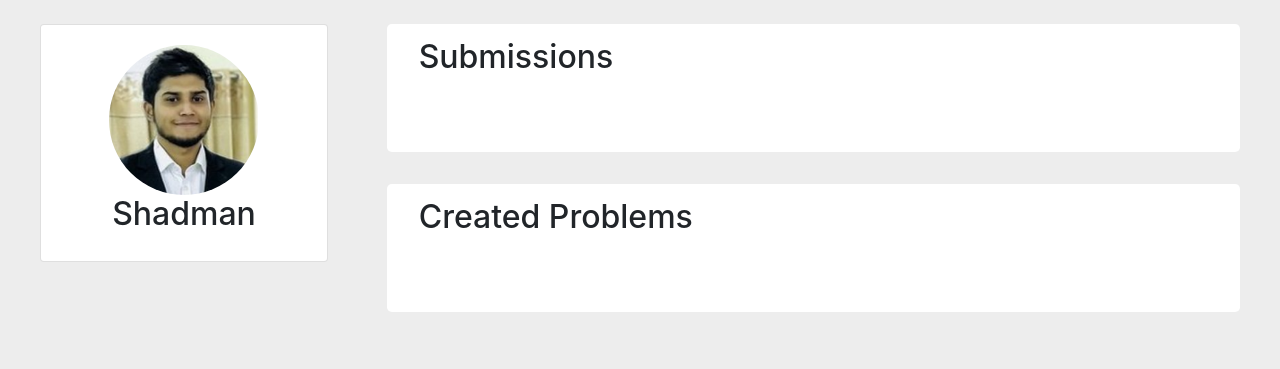
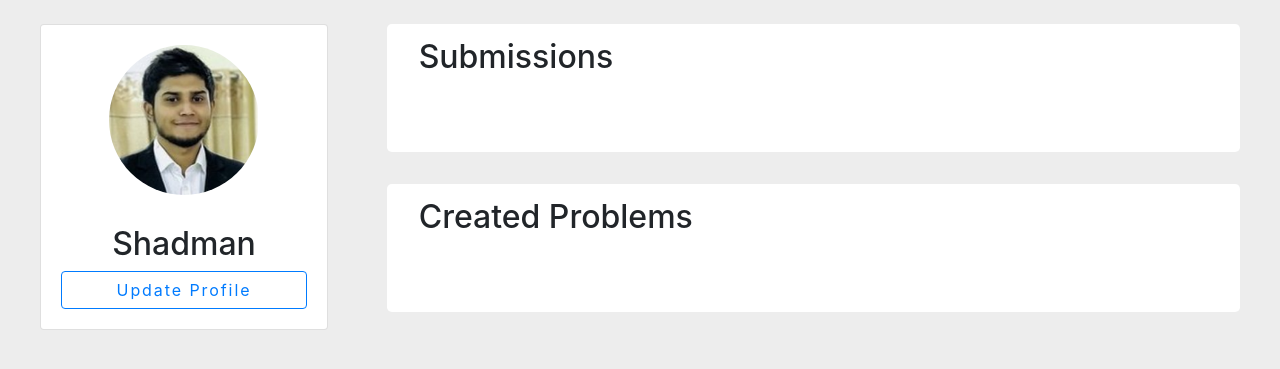
Before and after one commit to Shadman-Ahmed-Chowdhury/Online-Judge, a Django app: page /profile/ in a window 1280 px wide. Shown: the part 59-428 px from the top of the page. Run offline with Django 3.2, Linux system fonts and the light colour scheme; a user stored in the database is signed in; data comes from the database, SQL or seed files in the repository; both versions use the stored data as it was after the commit; some libraries are stand-ins or nearby versions.

Commit message:
User Profile Updating Functionality Added

```diff
--- a/online_judge/accounts/templates/accounts/profile.html
+++ b/online_judge/accounts/templates/accounts/profile.html
@@ -8,7 +8,10 @@
 		.card {
 			margin-left: 40px;
 		}
-		.img-center {
+		h2 {
+			margin-top: 30px;
+		}
+		.center {
 		  display: block;
 		  margin-left: auto;
 		  margin-right: auto;
@@ -35,8 +38,15 @@
 			<div class="card" style="width: 18rem;">
 			  <div class="card-body">
 
-				<img src="{{ user.profile.image.url }}" class="rounded-circle img-center" width="150" height="150">
+				<img src="{{ user.profile.image.url }}" class="rounded-circle center" width="150" height="150">
 				<h2 align="center"> {{ user.username }} </h2>
+				{% if request.user.profile %}
+					<a href="{% url 'accounts:profile_update' %}" class="btn btn-outline-primary center">Update Profile</a>
+				{% else %}
+					<a href="#" class="btn btn-outline-primary center">Create Profile</a>
+				{% endif %}
+
+
 			  </div>
 			</div>
 		</div>
--- a/online_judge/accounts/urls.py
+++ b/online_judge/accounts/urls.py
@@ -8,5 +8,7 @@ urlpatterns = [
 	path('login/', views.loginPage, name="login"),
 	path('logout/', views.logoutUser, name='logout'),
 	path('profile/', views.profile, name='profile'),
+	path('profile_update/', views.profile_update, name='profile_update'),
+	#path('create_profile/', views.create_profile, name='create_profile'),
 	path("", views.index, name='index'),
 ]
--- a/online_judge/accounts/views.py
+++ b/online_judge/accounts/views.py
@@ -1,8 +1,9 @@
 from django.shortcuts import render, redirect
-from .forms import CreateUserForm
+from .forms import CreateUserForm, UserUpdateForm, ProfileUpdateForm, CreateProfileForm
 from django.contrib import messages
 from django.contrib.auth import authenticate, login, logout
 from django.contrib.auth.decorators import login_required
+from .models import Profile
 
 # Create your views here.
 
@@ -15,9 +16,10 @@ def registerPage(request):
 		if request.method == 'POST':
 			form = CreateUserForm(request.POST)
 			if form.is_valid():
-				form.save()
-				user = form.cleaned_data.get('username')
-				messages.success(request, 'Sign Up successful for ' + user)
+				user = form.save()
+				username = form.cleaned_data.get('username')
+				messages.success(request, 'Sign Up successful for ' + username)
+				Profile.objects.create(user=user)
 				return redirect('accounts:login')
 
 
@@ -50,6 +52,28 @@ def logoutUser(request):
 def profile(request):
 	return render(request, 'accounts/profile.html')
 
+@login_required
+def profile_update(request):
+	if request.method == 'POST':
+		user_update_form = UserUpdateForm(request.POST, instance=request.user)
+		profile_update_form = ProfileUpdateForm(request.POST, request.FILES, instance=request.user.profile)
+
+		if user_update_form.is_valid() and profile_update_form.is_valid():
+			user_update_form.save()
+			profile_update_form.save()
+			messages.success(request, 'Your profile has been updated')
+			return redirect('accounts:profile')
+	else:
+		user_update_form = UserUpdateForm(instance=request.user)
+		profile_update_form = ProfileUpdateForm(instance=request.user.profile)
+
+	context = {
+		'user_update_form': user_update_form,
+		'profile_update_form': profile_update_form
+	}
+	return render(request, 'accounts/profile_update.html', context)
+
+
 
 def index(request):
 	return render(request, 'accounts/index.html')
```
Also changed, not shown: online_judge/accounts/forms.py (+19 -0 lines), online_judge/accounts/templates/accounts/profile_update.html (added, +52 -0 lines), online_judge/db.sqlite3.
